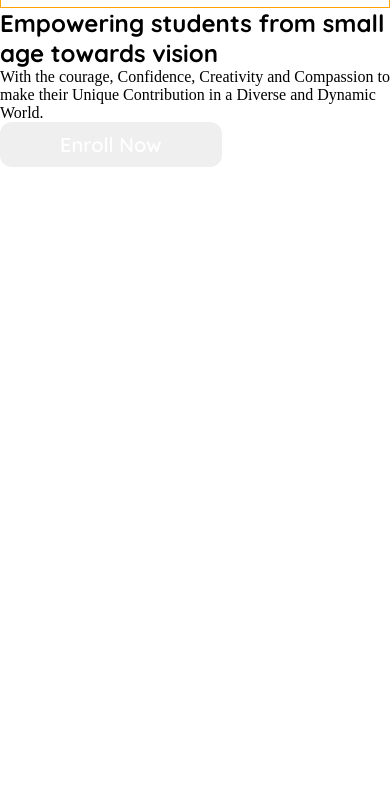
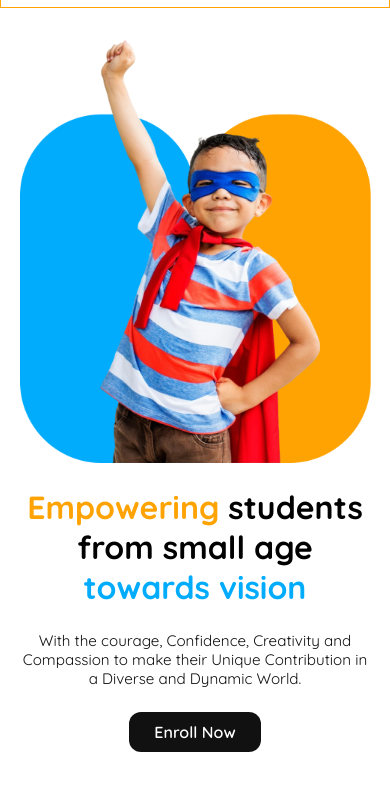
Before and after one commit to questcoderull/Assignment-two-PH-, a plain HTML site: page index.html in a window 390 px wide. Shown: the part 59-844 px from the top of the page. Drawn offline with Linux system fonts and the light colour scheme.

Commit message:
hero section added and made responsive

```diff
--- a/index.html
+++ b/index.html
@@ -34,13 +34,15 @@
     <!-- header section ends -->
 
     <main>
-      <section class="hero-container">
+      <section class="hero-container display-flex">
         <div class="hero-info">
           <h1 class="font-1">
-            Empowering students from small age towards vision
+            <span class="orange-text">Empowering</span>
+            students from small age
+            <span class="blue-text">towards vision</span>
           </h1>
 
-          <p>
+          <p class="font-1">
             With the courage, Confidence, Creativity and Compassion to make
             their Unique Contribution in a Diverse and Dynamic World.
           </p>
@@ -48,7 +50,9 @@
           <button class="btn-primary btn-enroll">Enroll Now</button>
         </div>
 
-        <div class="hero-image"></div>
+        <div class="hero-image">
+          <img src="assets/hero-kids.png" alt="" />
+        </div>
       </section>
     </main>
     <footer></footer>
--- a/style.css
+++ b/style.css
@@ -97,8 +97,38 @@ nav ul li a:hover {
 }
 /* header section ends */
 
+/* main styles */
+main {
+  width: 90%;
+  margin: 0 auto;
+}
 /* hero section starts */
+.hero-container {
+  justify-content: space-between;
+  align-items: center;
+}
 .hero-info h1 {
+  font-size: 3.5rem;
+  font-weight: 700;
+  line-height: 3.9rem;
+  margin-bottom: 24px;
+}
+.orange-text {
+  color: #fea301;
+}
+.blue-text {
+  color: #01acfd;
+}
+.hero-info p {
+  font-size: 1.25rem;
+  color: #111111;
+  margin-bottom: 24px;
+}
+.btn-enroll {
+  background-color: #111111;
+}
+.btn-enroll:hover {
+  background-color: #fea301;
 }
 /* hero section ends */
 
@@ -131,4 +161,29 @@ nav ul li a:hover {
   .hamburger {
     display: block;
   }
+
+  /* hero section */
+  .hero-container {
+    flex-direction: column-reverse;
+    gap: 20px;
+    margin-top: 25px;
+  }
+  .hero-info {
+    text-align: center;
+  }
+  .hero-info h1 {
+    font-size: 2rem;
+    line-height: 2.5rem;
+  }
+  .hero-info p {
+    font-size: 0.95rem;
+  }
+  .hero-image img {
+    width: 100%;
+  }
+  .btn-enroll {
+    margin-bottom: 20px;
+    padding: 10px 25px;
+    font-size: 1rem;
+  }
 }
```
